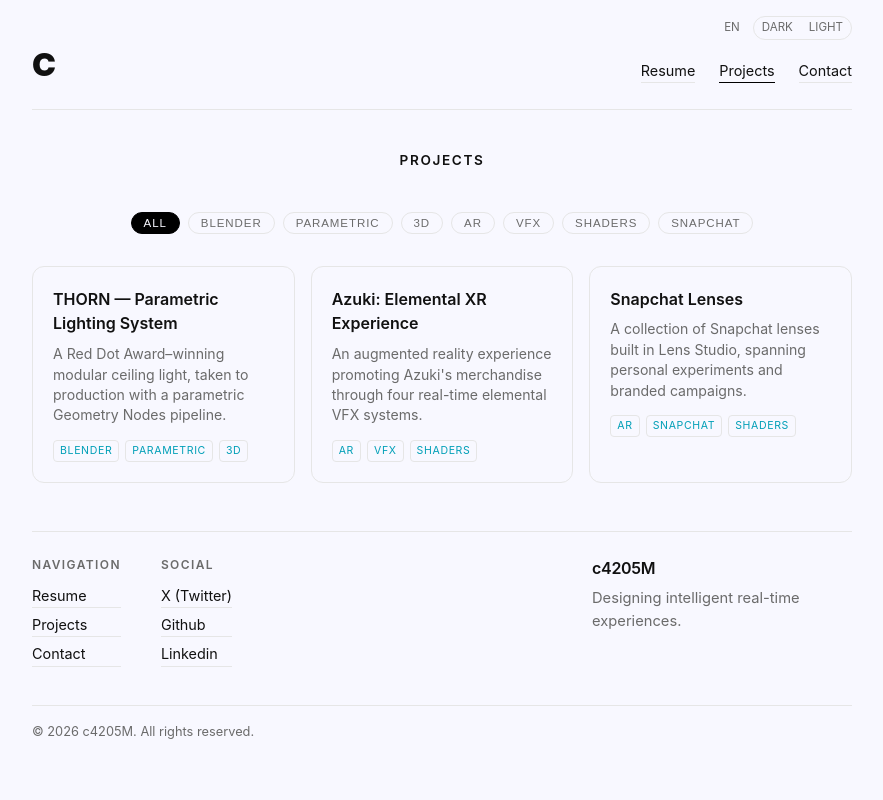
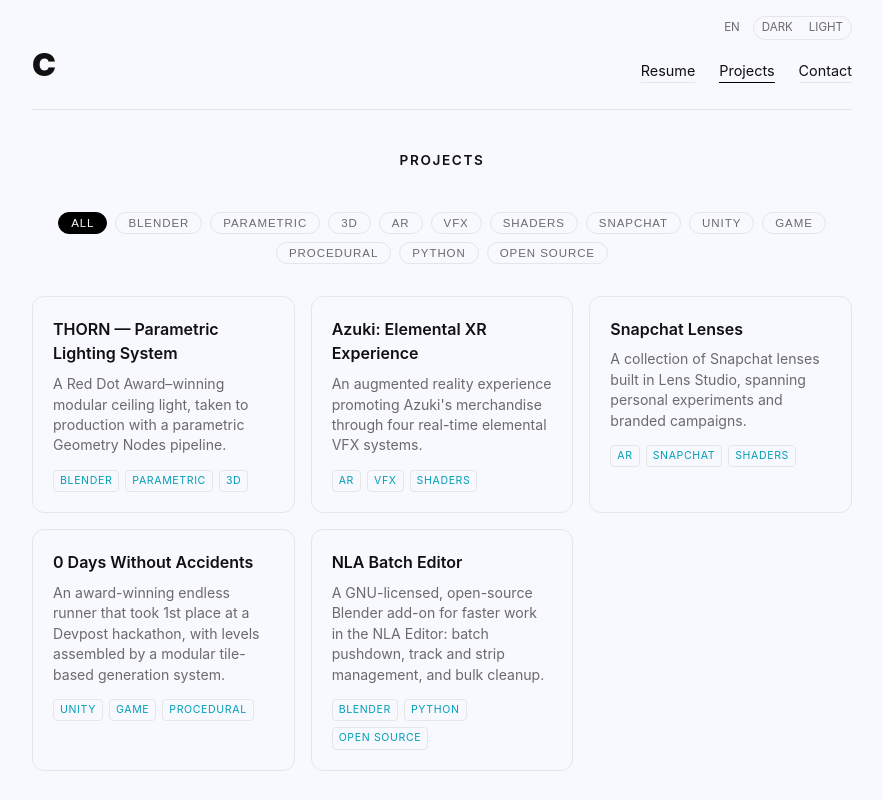
Before and after one commit to c4205m/portfolio, a React (Vite) app: page /portfolio/en/projects/ in a window 1280 px wide. Shown: the top 800 px of the page, without its empty margins (198-1081 px from the left). Built offline with nearby package versions, Linux system fonts and the light colour scheme.

Commit message:
feat: show external-only projects as links in projects index

```diff
--- /dev/null
+++ b/src/components/ProjectCard.tsx
@@ -0,0 +1,57 @@
+import { Link } from "react-router-dom";
+import { motion } from "framer-motion";
+import type { ExternalProject, Lang, Project } from "../types/content";
+
+export type ProjectCardData =
+  | (Project & { external: false })
+  | (ExternalProject & { external: true });
+
+export function ProjectCard({
+  project,
+  lang,
+  reduced,
+}: {
+  project: ProjectCardData;
+  lang: Lang;
+  reduced: boolean;
+}) {
+  const inner = (
+    <>
+      <h3>{project.title}</h3>
+      <p>{project.blurb[lang]}</p>
+      <div className="project-card-tags">
+        {project.tags.map((tag) => (
+          <span key={tag} className="project-tag">
+            {tag}
+          </span>
+        ))}
+      </div>
+    </>
+  );
+
+  return (
+    <motion.article
+      className="project-card"
+      layout={!reduced}
+      initial={reduced ? false : { opacity: 0, scale: 0.96 }}
+      animate={{ opacity: 1, scale: 1 }}
+      exit={reduced ? undefined : { opacity: 0, scale: 0.96 }}
+      transition={{ duration: 0.25, ease: "easeOut" }}
+    >
+      {project.external ? (
+        <a
+          href={project.url}
+          target="_blank"
+          rel="noopener noreferrer"
+          className="project-card-link"
+        >
+          {inner}
+        </a>
+      ) : (
+        <Link to={`/${lang}/projects/${project.slug}/`} className="project-card-link">
+          {inner}
+        </Link>
+      )}
+    </motion.article>
+  );
+}
--- /dev/null
+++ b/src/data/projects/external.ts
@@ -0,0 +1,32 @@
+import type { ExternalProject } from "../../types/content";
+
+export const externalProjects: ExternalProject[] = [
+  {
+    slug: "0-days-without-accidents",
+    title: "0 Days Without Accidents",
+    blurb: {
+      en: "An award-winning endless runner that took 1st place at a Devpost hackathon, with levels assembled by a modular tile-based generation system.",
+      tr: "Devpost hackathon birinciliği kazanan endless runner; modüler tile-based üretim sistemiyle level kurulumu.",
+    },
+    tags: ["Unity", "Game", "Procedural"],
+    url: "https://devpost.com/software/dayswoaccident",
+    label: {
+      en: "View on Devpost",
+      tr: "Devpost'ta Görüntüle",
+    },
+  },
+  {
+    slug: "nla-batch-editor",
+    title: "NLA Batch Editor",
+    blurb: {
+      en: "A GNU-licensed, open-source Blender add-on for faster work in the NLA Editor: batch pushdown, track and strip management, and bulk cleanup.",
+      tr: "NLA Editor içinde hızlı çalışma için GNU lisanslı açık kaynak Blender add-on'u: batch pushdown, track ve strip yönetimi, toplu temizleme.",
+    },
+    tags: ["Blender", "Python", "Open Source"],
+    url: "https://github.com/c4205m/NLA-Batch-Editor",
+    label: {
+      en: "View on Github",
+      tr: "Github'da Görüntüle",
+    },
+  },
+];
--- a/src/data/projects/index.ts
+++ b/src/data/projects/index.ts
@@ -2,6 +2,9 @@
 import thorn from "./thorn";
 import azuki from "./azuki";
 import lenses from "./lenses";
+import { externalProjects } from "./external";
+
+export { externalProjects };
 
 /** Projects with dedicated pages, in display order. */
 export const projects: Project[] = [thorn, azuki, lenses];
@@ -11,7 +14,10 @@
 );
 
 /** Unique tags across all projects, in first-seen order. */
-export const allTags: string[] = projects.reduce<string[]>((acc, p) => {
-  for (const tag of p.tags) if (!acc.includes(tag)) acc.push(tag);
-  return acc;
-}, []);
+export const allTags: string[] = [...projects, ...externalProjects].reduce<string[]>(
+  (acc, p) => {
+    for (const tag of p.tags) if (!acc.includes(tag)) acc.push(tag);
+    return acc;
+  },
+  [],
+);
--- a/src/pages/ProjectsIndex.tsx
+++ b/src/pages/ProjectsIndex.tsx
@@ -1,11 +1,11 @@
 import { useState } from "react";
-import { Link } from "react-router-dom";
 import { AnimatePresence, motion } from "framer-motion";
-import { projects, allTags } from "../data/projects";
+import { projects, externalProjects, allTags } from "../data/projects";
 import { useLang } from "../i18n";
 import { useDocumentTitle } from "../hooks/useDocumentTitle";
 import { usePrefersReducedMotion } from "../hooks/usePrefersReducedMotion";
 import { PageTransition } from "../components/PageTransition";
+import { ProjectCard, type ProjectCardData } from "../components/ProjectCard";
 import type { Localized } from "../types/content";
 
 const heading: Localized = { en: "Projects", tr: "Projeler" };
@@ -17,7 +17,11 @@
   useDocumentTitle(`${heading[lang]} | c4205M`);
 
   const [active, setActive] = useState<string | null>(null);
-  const shown = active ? projects.filter((p) => p.tags.includes(active)) : projects;
+  const cards: ProjectCardData[] = [
+    ...projects.map((p) => ({ ...p, external: false as const })),
+    ...externalProjects.map((p) => ({ ...p, external: true as const })),
+  ];
+  const shown = active ? cards.filter((p) => p.tags.includes(active)) : cards;
 
   return (
     <PageTransition>
@@ -48,27 +52,7 @@
       <motion.div className="project-grid" layout={!reduced}>
         <AnimatePresence mode="popLayout">
           {shown.map((project) => (
-            <motion.article
-              key={project.slug}
-              className="project-card"
-              layout={!reduced}
-              initial={reduced ? false : { opacity: 0, scale: 0.96 }}
-              animate={{ opacity: 1, scale: 1 }}
-              exit={reduced ? undefined : { opacity: 0, scale: 0.96 }}
-              transition={{ duration: 0.25, ease: "easeOut" }}
-            >
-              <Link to={`/${lang}/projects/${project.slug}/`} className="project-card-link">
-                <h3>{project.title}</h3>
-                <p>{project.blurb[lang]}</p>
-                <div className="project-card-tags">
-                  {project.tags.map((tag) => (
-                    <span key={tag} className="project-tag">
-                      {tag}
-                    </span>
-                  ))}
-                </div>
-              </Link>
-            </motion.article>
+            <ProjectCard key={project.slug} project={project} lang={lang} reduced={reduced} />
           ))}
         </AnimatePresence>
       </motion.div>
```
Also changed, not shown: src/types/content.ts (+9 -0 lines).
